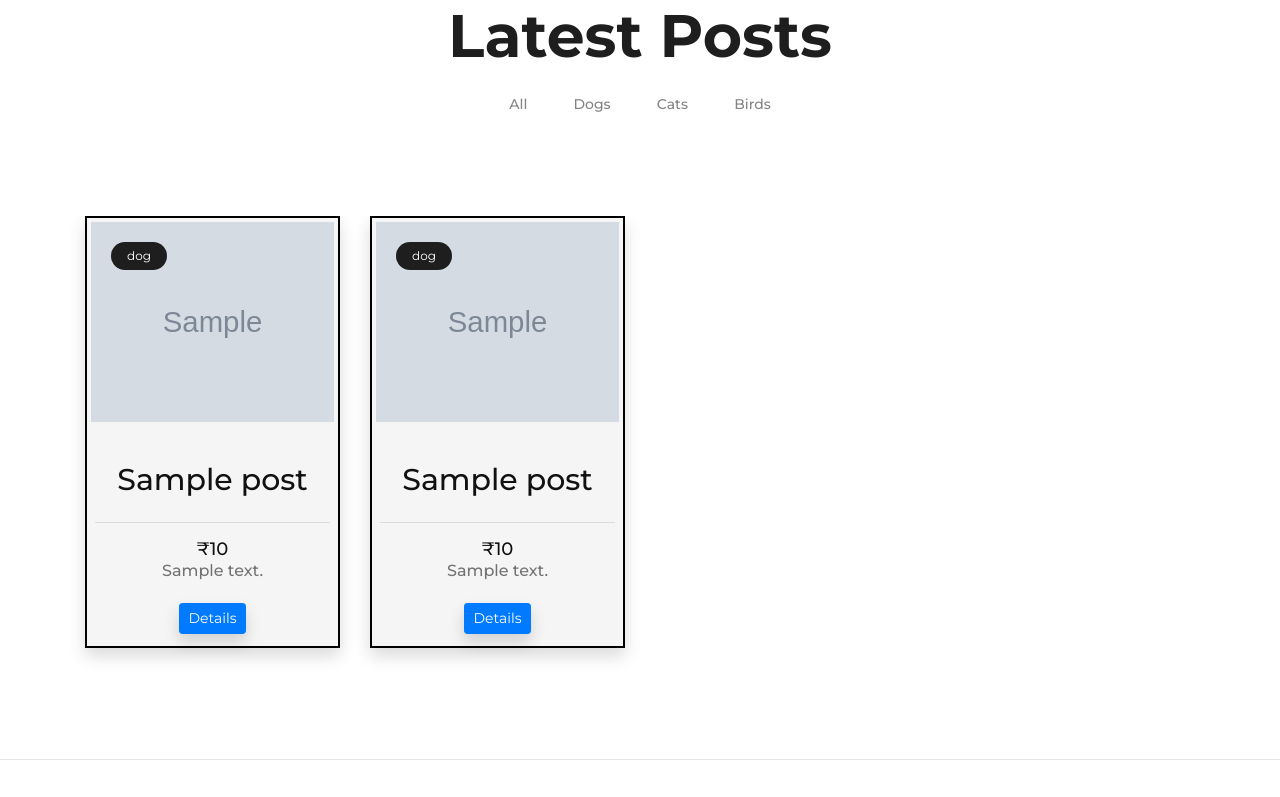
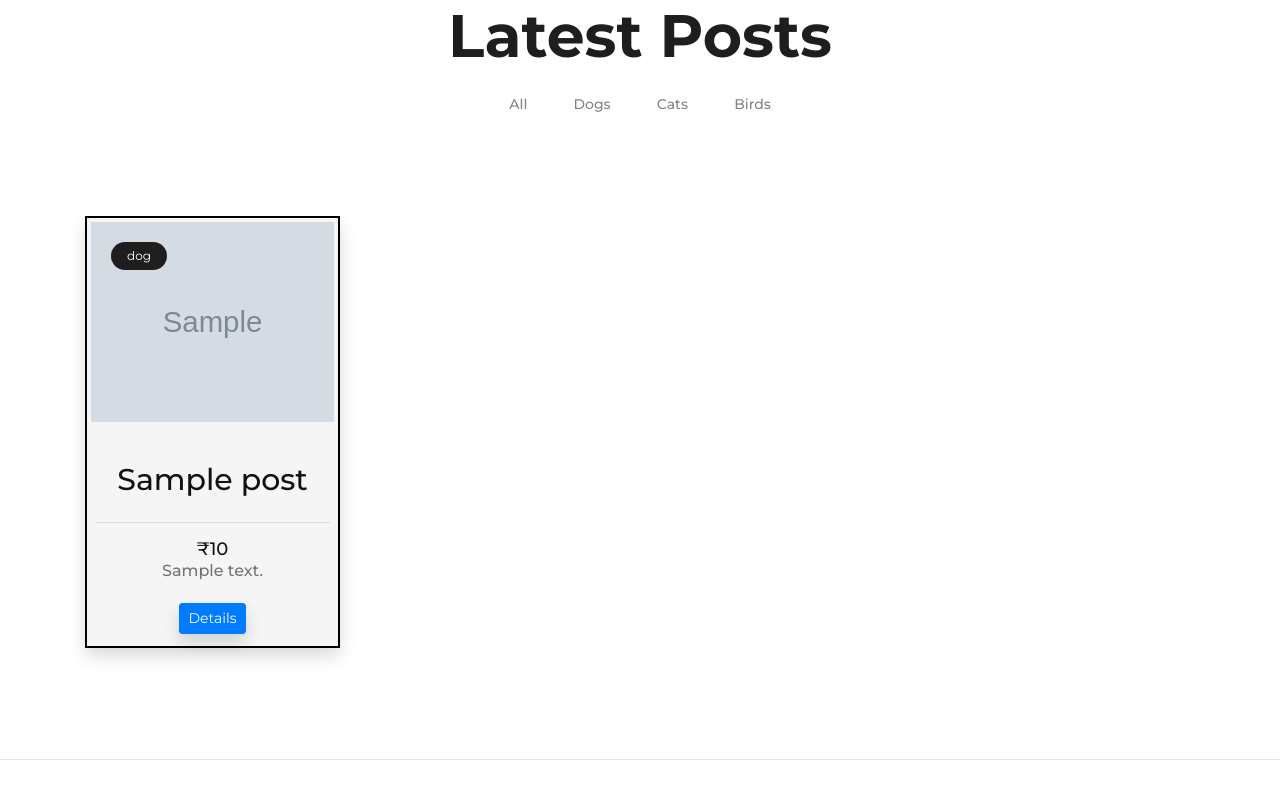
Before and after one commit to avishmalik/paw, a Django app: page /pet_adoption/landing_page/ in a window 1280 px wide. Shown: the part 1052-1849 px from the top of the page. Run offline with Django 4.2, Linux system fonts and the light colour scheme; tables that the repository leaves empty hold one stand-in row (values such as "Sample post"); grey boxes marked "Sample" are stand-in pictures; style sheets or scripts are compiled from the project's sources; some libraries are stand-ins or nearby versions.

Commit message:
ml redirection url

```diff
--- a/paw/pet_adoption/constants.py
+++ b/paw/pet_adoption/constants.py
@@ -11,3 +11,6 @@ HEADER_TAGS = [
 ]
 
 HT_SIZE = len(HEADER_TAGS) - 1
+
+# local url
+PREDICTION_URL = 'localhost:8501'
--- a/paw/pet_adoption/views.py
+++ b/paw/pet_adoption/views.py
@@ -12,7 +12,9 @@ from django.contrib import messages
 
 def landing_page(request):
     data = {}
-    data['posts'] = Post.objects.filter(is_active=True)
+    data['posts'] = Post.objects.filter(is_active=True).order_by(
+        '-created_at'
+    )
     return render(request, 'pet_adoption/landing.html', data)
 
 
@@ -100,7 +102,11 @@ def see_details(request, post_id):
 
 @login_required
 def delete_post(request, post_id):
-    Post.objects.get(id=post_id).delete()
+    post = Post.objects.get(id=post_id)
+    AdoptionRequest.objects.filter(
+        post=post
+    ).delete()
+    post.delete()
     return redirect('landing_page')
 
 
--- a/paw/templates/includes/header.html
+++ b/paw/templates/includes/header.html
@@ -39,7 +39,8 @@
 			<li class="has-submenu">
 			  <a href="#">Check Disease</a>
 			  <ul class="sub-menu">
-				<li><a href="">Disease Stage</a></li>
+				<li><a style="cursor: pointer;" onclick="location.replace(`http://localhost:8501/`)"
+					target="_blank">Check Dog's Disease</a></li>
 				<li><a href="">Skin Disease</a></li>
 			  </ul>
 			</li>
--- a/paw/templates/pet_adoption/landing.html
+++ b/paw/templates/pet_adoption/landing.html
@@ -103,25 +103,6 @@
                             </div>
                         </div>
                     </div>
-                    <div class="col-lg-3 col-sm-6 mix all dresses bags">
-                        <div class="single-product-item p-1 shadow" style="background-color: whitesmoke; border: 2px solid black;">
-                            <figure class="image-container" style="height: 200px; overflow: hidden;">
-                                <a href="{% url 'see_details' post_id=post.id %}"><img src="{{ post.image.url }}" alt="" style="width: 100%; height: 100%; object-fit: cover;"></a>
-                                <div class="p-status">{{ post.category }}</div>
-                            </figure>
-                            <div class="product-text px-1">
-                                <h3 class="pb-2">{{ post.name }}</h3>
-                                <hr>
-                                {% if post.price %}
-                                    <h5>&#x20B9;{{ post.price }}</h5>
-                                {% endif %}
-                                <h6 style="display: -webkit-box; -webkit-line-clamp: 4; -webkit-box-orient: vertical; overflow: hidden; text-overflow: ellipsis;">{{ post.description }}</h6>
-                            </div>
-                            <div class="text-center py-2">
-                                <a href="{% url 'see_details' post_id=post.id %}" class="btn btn-sm btn-primary shadow">Details</a>
-                            </div>
-                        </div>
-                    </div>
                 {% endfor %}
             </div>
         </div>
```
Also changed, not shown: paw/paw/media/posts/bird1.jpeg (added), paw/paw/media/posts/cat1.jpeg (added), paw/paw/media/posts/cat2.jpg (added), paw/paw/media/posts/cat3.jpeg (added), paw/paw/media/posts/dog1.jpg (added), paw/paw/media/posts/dog2.jpg (added), paw/paw/media/posts/dog3.jpg (added), paw/paw/media/posts/dog4.jpeg (added), paw/paw/media/posts/dog5.jpg (added).
